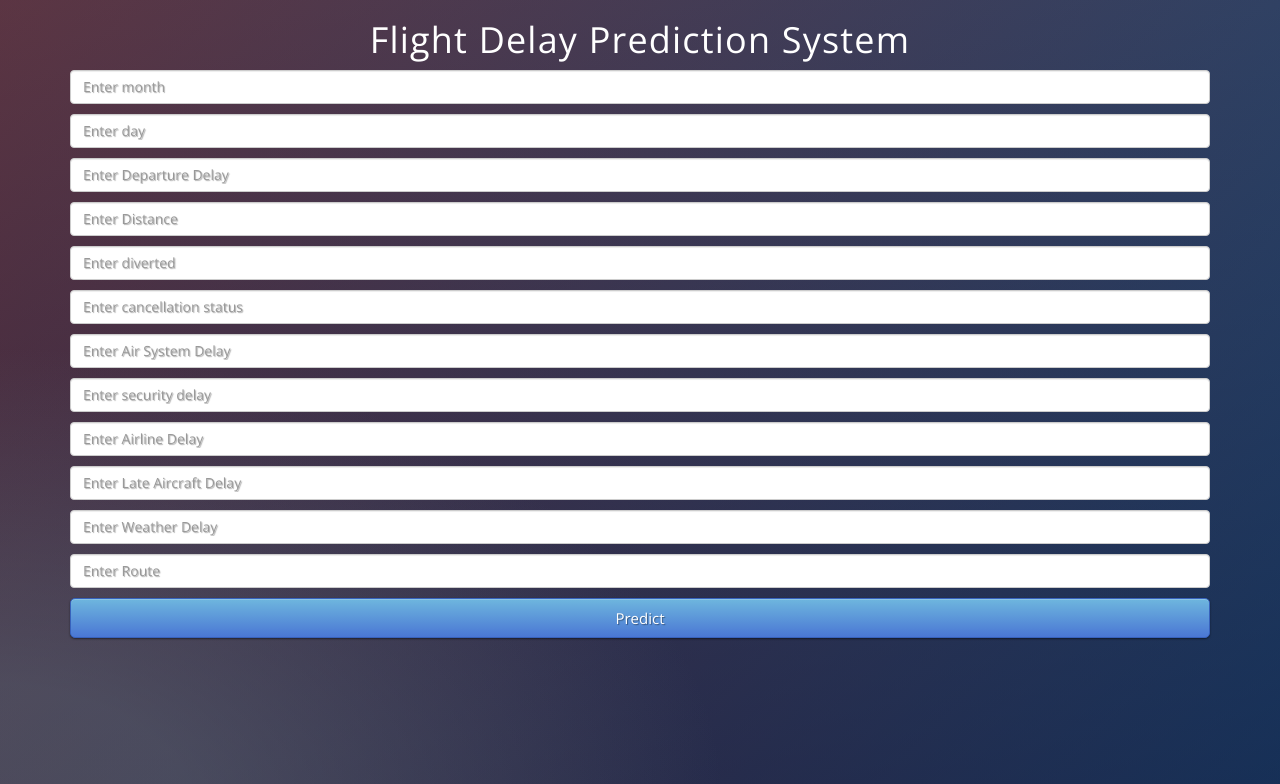
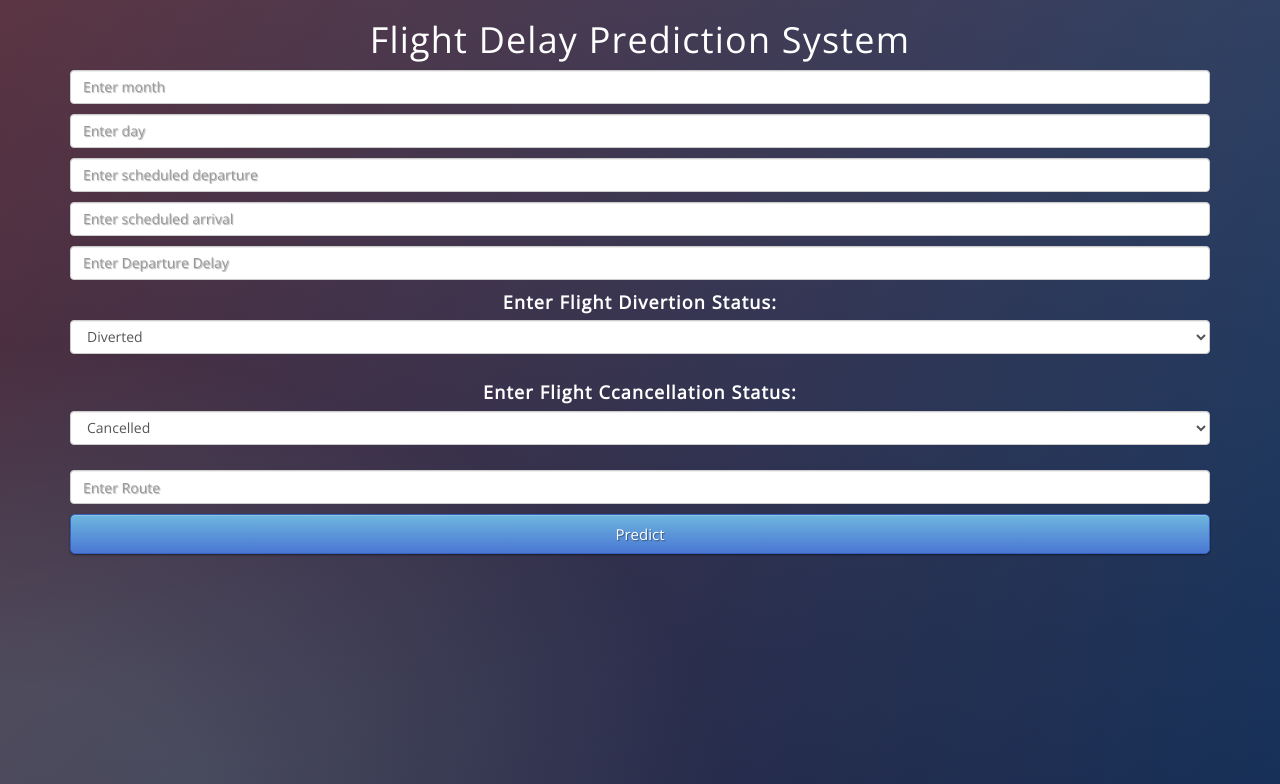
Before and after one commit to SmartPracticeschool/llSPS-INT-1484-Application-of-Machine-Learning-Algorithms-to-Predict-Flight-Delays, a Flask app: page / in a window 1280 px wide. Shown: the top 784 px of the page. Run offline with Flask 2, Linux system fonts and the light colour scheme; parts of the project's set-up code (start-up, migrations or seed data) failed here and were passed over; some libraries are stand-ins or nearby versions.

Commit message:
Updated with deleting distance and drop down menu

```diff
--- a/flight delay/app.py
+++ b/flight delay/app.py
@@ -12,18 +12,24 @@ def home():
 def login():
     MONTH = request.form['month']
     DAY = request.form['day']
+    SCHEDULED_DEPARTURE = request.form['scheduled_dep']
     DEPARTURE_DELAY = request.form['dep_delay']
-    DISTANCE = request.form['distance']
+    SCHEDULED_ARRIVAL = request.form['scheduled_arrival']
     DIVERTED = request.form['diverted']
     CANCELLED = request.form['cancelled']
-    AIR_SYSTEM_DELAY= request.form['air_sys_delay']
-    SECURITY_DELAY= request.form['security_delay']
-    AIRLINE_DELAY = request.form['airline_delay']
-    LATE_AIRCRAFT_DELAY = request.form['late_aircraft_delay']
-    WEATHER_DELAY = request.form['weather_delay']
+    AIR_SYSTEM_DELAY= 14.009280092800928 #mean
+    SECURITY_DELAY= 0.024510245102451023 #mean
+    AIRLINE_DELAY = 17.295672956729568 #mean
+    LATE_AIRCRAFT_DELAY = 26.005040050400503 #mean
+    WEATHER_DELAY = 2.2603726037260374 #mean
+    # AIR_SYSTEM_DELAY= request.form['air_sys_delay']
+    # SECURITY_DELAY= request.form['security_delay']
+    # AIRLINE_DELAY = request.form['airline_delay']
+    # LATE_AIRCRAFT_DELAY = request.form['late_aircraft_delay']
+    # WEATHER_DELAY = request.form['weather_delay']
     route= request.form['route']
 
-    total = [[int(MONTH), int(DAY), int(DEPARTURE_DELAY),int(DISTANCE), int(DIVERTED), int(CANCELLED),int(AIR_SYSTEM_DELAY), int(SECURITY_DELAY), int(AIRLINE_DELAY), int(LATE_AIRCRAFT_DELAY), int(WEATHER_DELAY), int(route)]]
+    total = [[int(MONTH), int(DAY),int(SCHEDULED_DEPARTURE), int(DEPARTURE_DELAY),int(SCHEDULED_ARRIVAL), int(DIVERTED), int(CANCELLED),int(AIR_SYSTEM_DELAY), int(SECURITY_DELAY), int(AIRLINE_DELAY), int(LATE_AIRCRAFT_DELAY), int(WEATHER_DELAY), int(route)]]
     y_pred = model.predict(total)
     if y_pred==1:
         msg='Your flight will be delayed'
--- a/flight delay/templates/index.html
+++ b/flight delay/templates/index.html
@@ -18,15 +18,32 @@
             <form action = "{{ url_for('login')}}" method="post">
                 <input type="text" class="form-control" name="month" placeholder="Enter month" required="required"/>
                 <input type="text" class="form-control" name="day" placeholder="Enter day" required="required"/>
+                <input type="text" class="form-control" name="scheduled_dep" placeholder="Enter scheduled departure" required="required"/>
+                <input type="text" class="form-control" name="scheduled_arrival" placeholder="Enter scheduled arrival" required="required"/>
+
+
                 <input type="text" class="form-control"name="dep_delay" placeholder="Enter Departure Delay" required="required"/>
-                <input type="text" class="form-control" name="distance" placeholder="Enter Distance" required="required"/>
-                <input type="text" class="form-control"name="diverted" placeholder="Enter diverted" required="required"/>
-                <input type="text" class="form-control" name="cancelled" placeholder="Enter cancellation status" required="required"/>
-                <input type="text" class="form-control" name="air_sys_delay" placeholder="Enter Air System Delay" required="required"/>
+                <!-- <input type="text" class="form-control" name="distance" placeholder="Enter Distance" required="required"/> -->
+                <!-- <input type="text" class="form-control"name="diverted" placeholder="Enter diverted" required="required"/> -->
+
+                <label>Enter Flight Divertion Status:</label>
+                  <select class="form-control" name="diverted">
+                    <option value="1">Diverted</option>
+                    <option value="0">Not Diverted</option>
+                </select>
+                <br>
+                <!-- <input type="text" class="form-control" name="cancelled" placeholder="Enter cancellation status" required="required"/> -->
+                <label>Enter Flight Ccancellation Status:</label>
+                  <select class="form-control" name="cancelled">
+                    <option value="1">Cancelled</option>
+                    <option value="0">Not Cancelled</option>
+                </select>
+                <br>
+                <!-- <input type="text" class="form-control" name="air_sys_delay" placeholder="Enter Air System Delay" required="required"/>
                 <input type="text" class="form-control" name="security_delay" placeholder="Enter security delay" required="required"/>
                 <input type="text" class="form-control" name="airline_delay" placeholder="Enter Airline Delay" required="required"/>
                 <input type="text" class="form-control" name="late_aircraft_delay" placeholder="Enter Late Aircraft Delay" required="required"/>
-                <input type="text" class="form-control" name="weather_delay" placeholder="Enter Weather Delay" required="required"/>
+                <input type="text" class="form-control" name="weather_delay" placeholder="Enter Weather Delay" required="required"/> -->
                 <input type="text" class="form-control" name="route" placeholder="Enter Route" required="required"/>
                 <button type="submit" class=" btn btn-primary btn-block btn-large">Predict</button>
 
```
Also changed, not shown: 2 other files.
